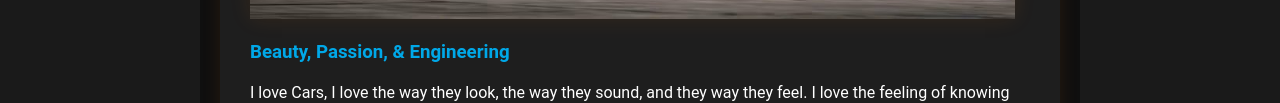
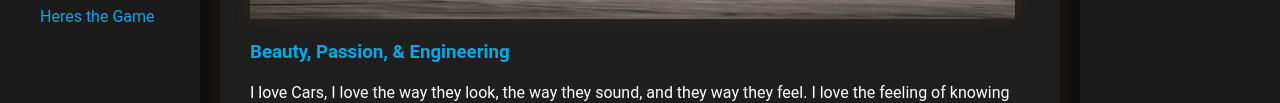
Before and after one commit to mrowe1/isproject, a plain HTML site: page scratch.html in a window 1280 px wide. Shown: the part 405-508 px from the top of the page. Drawn offline with Linux system fonts and the light colour scheme.

Commit message:
Add files via upload

```diff
--- a/scratch.html
+++ b/scratch.html
@@ -29,6 +29,7 @@
             <li><a href="#stats">Stats</a></li>
             <li><a href="#history">History</a></li>
             <li><a href="#thanks">Thanks</a></li>
+            <li><a href="webapp.html">Heres the Game</a></li>
         </ul>
     </div>
 
```
